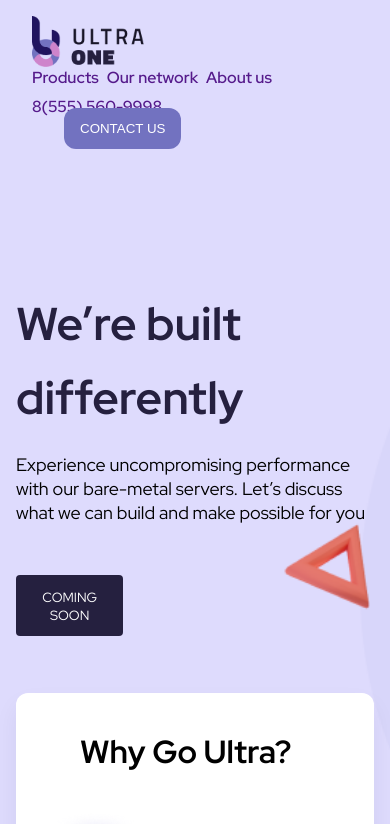
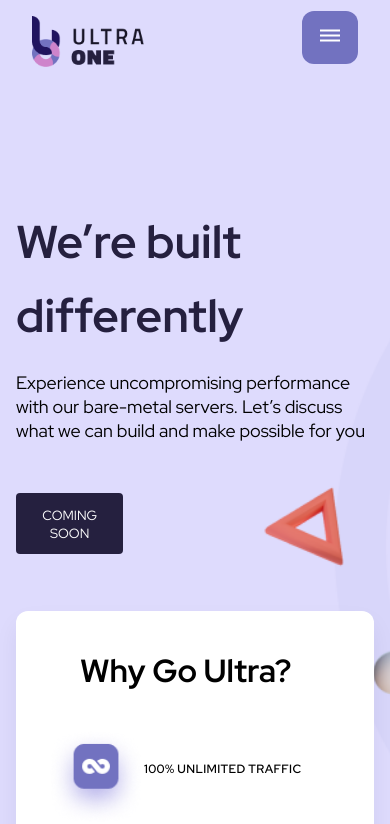
Before and after one commit to blackwolfinc/newUltra-one, a React (Create React App) app: page / in a window 390 px wide. Shown: the top 824 px of the page. Built offline with nearby package versions, Linux system fonts and the light colour scheme.

Commit message:
header responsive

```diff
--- a/src/Components/Navbar/Navbar.jsx
+++ b/src/Components/Navbar/Navbar.jsx
@@ -1,13 +1,13 @@
 import React from "react";
 import { Container, Grid, Link } from "@material-ui/core";
 import logo from "../../Assets/img/LogoUltra.png";
-
+import DehazeIcon from '@material-ui/icons/Dehaze';
 export const Navbar = () => {
   return (
     <div>
       <Container maxWidth={"lg"}>
-        <Grid data-aos="fade-up" data-aos-duration="1000" container>
-          <Grid item sm={12} md={5} className="HeaderLogo">
+        <Grid data-aos="fade-up" data-aos-duration="1000" container className="ContainerHeaderLogo">
+          <Grid item sm={10} md={5} className="HeaderLogo">
             <img src={logo} alt="" />
           </Grid>
           <Grid item sm={12} md={5} className="HeaderBody">
@@ -27,8 +27,11 @@ export const Navbar = () => {
               </Grid>
             </Grid>
           </Grid>
-          <Grid item sm={12} md={2} className="">
+          <Grid item sm={12} md={2} className="HeaderButton">
             <button>CONTACT US</button>
+          </Grid>
+          <Grid item sm={2} md={5} className="HeaderButton2">
+            <button><DehazeIcon/></button>
           </Grid>
         </Grid>
       </Container>
--- a/src/Pages/Page1/Page1.scss
+++ b/src/Pages/Page1/Page1.scss
@@ -13,6 +13,22 @@
     justify-content: space-between;
   }
 
+  @media all and (max-width: 1064px) {
+    .HeaderBody,
+    .HeaderButton {
+      display: none !important;
+    }
+    .ContainerHeaderLogo{
+      justify-content: space-between !important;
+    }
+    .HeaderButton2{
+      display: block !important;
+    }
+  }
+.HeaderButton2{
+  justify-self: end;
+  display: none;
+}
   .HeaderBody {
     .Number {
       text-align: center;
@@ -26,7 +42,6 @@
       transform: scale(1.1);
       transition: 450ms cubic-bezier(0.075, 0.82, 0.165, 1) !important;
       filter: drop-shadow(10px 5px 4px #4444dd62);
-
     }
   }
 
@@ -39,11 +54,10 @@
     margin-left: 2rem;
     margin-top: -2rem;
   }
-  button:hover{
+  button:hover {
     transition: 450ms cubic-bezier(0.075, 0.82, 0.165, 1) !important;
     transform: scale(1) !important;
-    box-shadow: 0px 6px 12px #25203f!important;
-
+    box-shadow: 0px 6px 12px #25203f !important;
   }
   a {
     font-weight: 600;
@@ -100,11 +114,10 @@
       border-radius: 4px;
       font-family: "Red Hat Display", sans-serif;
     }
-    button:hover{
+    button:hover {
       transition: 450ms cubic-bezier(0.075, 0.82, 0.165, 1) !important;
       transform: scale(1) !important;
-      box-shadow: 0px 12px 24px rgba(37 ,32, 63 , 6%);
-
+      box-shadow: 0px 12px 24px rgba(37, 32, 63, 6%);
     }
   }
 }
@@ -147,14 +160,13 @@
     }
   }
 
-  .miniCard:hover{
+  .miniCard:hover {
     transition: 400ms cubic-bezier(0.075, 0.82, 0.165, 1) !important;
     transform: scale(1.15) !important;
-    color: #25203F;
-   p{
+    color: #25203f;
+    p {
       font-weight: bold !important;
     }
-
   }
 }
 
@@ -248,11 +260,10 @@
       line-height: 19px;
     }
   }
-  .CardProduct:hover{
+  .CardProduct:hover {
     transition: 450ms cubic-bezier(0.075, 0.82, 0.165, 1) !important;
     transform: scale(1) !important;
-    box-shadow: 0px 12px 24px rgba(37 ,32, 63 , 6%);
-
+    box-shadow: 0px 12px 24px rgba(37, 32, 63, 6%);
   }
 }
 
@@ -490,14 +501,13 @@
         line-height: 19px;
         border: 1px solid #25203f;
         border-radius: 4px;
-
       }
 
-      .ButtonCUSTOMIZE:hover ,.ButtonBuy:hover{
+      .ButtonCUSTOMIZE:hover,
+      .ButtonBuy:hover {
         transition: 450ms cubic-bezier(0.075, 0.82, 0.165, 1) !important;
         transform: scale(1) !important;
-        box-shadow: 0px 12px 24px rgba(37 ,32, 63 , 6%);
-
+        box-shadow: 0px 12px 24px rgba(37, 32, 63, 6%);
       }
     }
     h2 {
@@ -517,13 +527,11 @@
       line-height: 24px;
     }
   }
-  .CardExplain:hover{
+  .CardExplain:hover {
     transition: 450ms cubic-bezier(0.075, 0.82, 0.165, 1) !important;
     transform: scale(1) !important;
-    box-shadow: 0px 12px 24px rgba(37 ,32, 63 , 6%);
-
+    box-shadow: 0px 12px 24px rgba(37, 32, 63, 6%);
   }
-
 }
 
 .ContainerSectionBuild {
@@ -553,9 +561,8 @@
   .buttonContatUs:hover {
     transition: 450ms cubic-bezier(0.075, 0.82, 0.165, 1) !important;
     transform: scale(1) !important;
-    box-shadow: 0px 12px 24px rgba(37 ,32, 63 , 6%);
+    box-shadow: 0px 12px 24px rgba(37, 32, 63, 6%);
   }
-
 
   .SectionBuildBody {
     // background-color: #2ccb58;
@@ -605,13 +612,16 @@
   // background-color: rebeccapurple;
   padding: 2rem;
 
-  @media all and (max-width:1020px) {
-
-    .OurLocationWarp , .ContainerkiriLocation{padding: 0rem !important;}
-
-    .imgLocationCostum{ transform: scale(0) !important;}
+  @media all and (max-width: 1020px) {
+    .OurLocationWarp,
+    .ContainerkiriLocation {
+      padding: 0rem !important;
     }
 
+    .imgLocationCostum {
+      transform: scale(0) !important;
+    }
+  }
 
   .OurLocationWarp {
     padding: 6rem;
@@ -646,13 +656,12 @@
         background-repeat: no-repeat;
 
         .LocationCard {
-
           display: flex;
           justify-content: center;
           align-items: center;
           text-align: center;
           flex-direction: column;
-          .CardInside{
+          .CardInside {
             // background-color: #2ccb58;
             height: 100%;
             min-height: 13rem !important;
@@ -662,18 +671,16 @@
             transform: scale(0.9);
             padding-bottom: 2rem;
             padding-top: 1rem;
-           img{
+            img {
               margin-bottom: -2rem;
             }
 
-           a{
+            a {
               margin-bottom: 3rem;
             }
-           h3{
+            h3 {
               text-align: center;
-
             }
-
           }
 
           transform: scale(0.9);
@@ -824,7 +831,7 @@
   font-family: "Red Hat Display", sans-serif;
   background-color: #fff;
   line-height: 24px;
-  color: #25203F;
+  color: #25203f;
   margin-top: 5rem;
   a {
     text-decoration: none;
@@ -836,7 +843,7 @@
     max-width: 10.333333%;
     flex-basis: 10%;
   }
-  .FooterContainer{
+  .FooterContainer {
     display: flex;
     flex-direction: row;
     justify-content: center;
@@ -844,19 +851,16 @@
   }
 
   @media all and (max-width: 1024px) {
+    .FooterA {
+      max-width: none !important;
+      flex-basis: auto !important;
+    }
 
-    .FooterA{
-      max-width:none !important;
-      flex-basis: auto !important;}
-
-      .FooterContainer{
+    .FooterContainer {
       display: flex;
       flex-direction: column !important;
       justify-content: center;
       align-items: center;
     }
   }
-
-
-
 }
```
Lines whose indentation alone changed are shown as unchanged.
